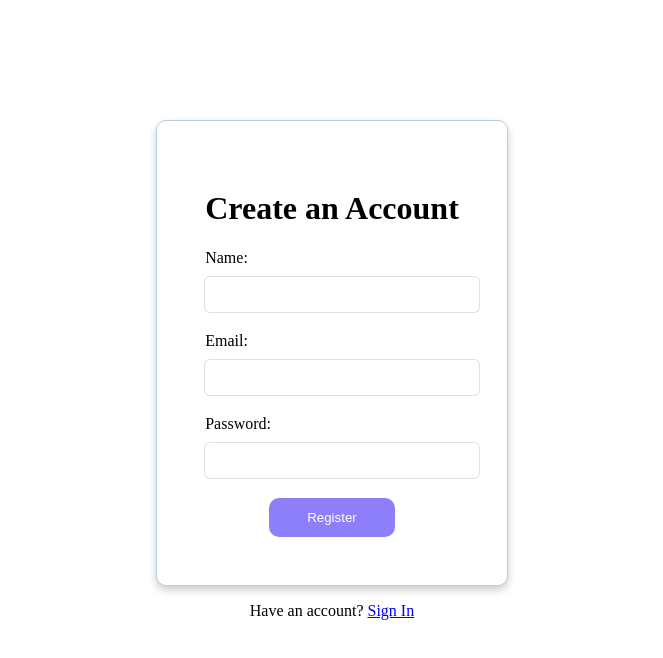
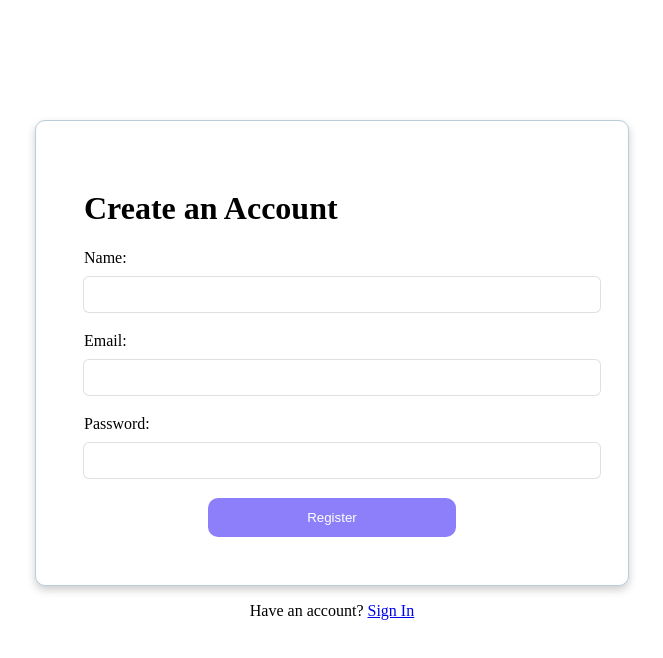
Before and after one commit to eaugustin2/nextjs-saas-template, a Next.js app: page /register in a window 1280 px wide. Shown: the top 658 px of the page, without its empty margins (308-971 px from the left). Built offline with nearby package versions, Linux system fonts and the light colour scheme; no server answers; what @radix-ui/themes would draw is missing.

Commit message:
Added margin to login and signup page, centered error message

```diff
--- a/app/(auth)/login/login.module.css
+++ b/app/(auth)/login/login.module.css
@@ -4,6 +4,8 @@
   align-items: center;
   flex-direction: column;
   margin-top: 15vh;
+  margin-left: 30vw;
+  margin-right: 30vw;
 }
 
 .card {
@@ -12,6 +14,7 @@
   border: 1px #bacdd8 solid;
   border-radius: 10px;
   box-shadow: 0 4px 8px 0 rgba(0, 0, 0, 0.2);
+  width: 100%;
 }
 
 .form {
@@ -62,6 +65,7 @@
   text-wrap: none;
   background-color: #fa5f55;
   border-radius: 8px;
+  justify-content: center;
 }
 
 .errorMessage {
--- a/app/(auth)/register/register.module.css
+++ b/app/(auth)/register/register.module.css
@@ -4,6 +4,8 @@
   align-items: center;
   flex-direction: column;
   margin-top: 15vh;
+  margin-left: 30vw;
+  margin-right: 30vw;
 }
 
 .card {
@@ -12,6 +14,7 @@
   border: 1px #bacdd8 solid;
   border-radius: 10px;
   box-shadow: 0 4px 8px 0 rgba(0, 0, 0, 0.2);
+  width: 100%;
 }
 
 .form {
@@ -62,6 +65,7 @@
   text-wrap: none;
   background-color: #fa5f55;
   border-radius: 8px;
+  justify-content: center;
 }
 
 .errorMessage {
```
